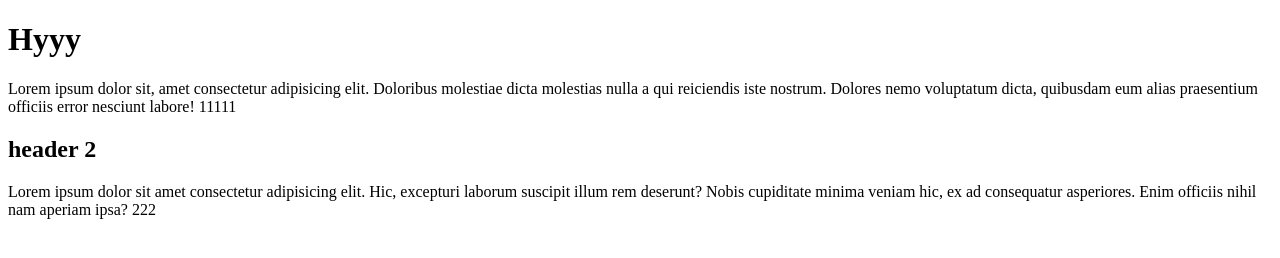
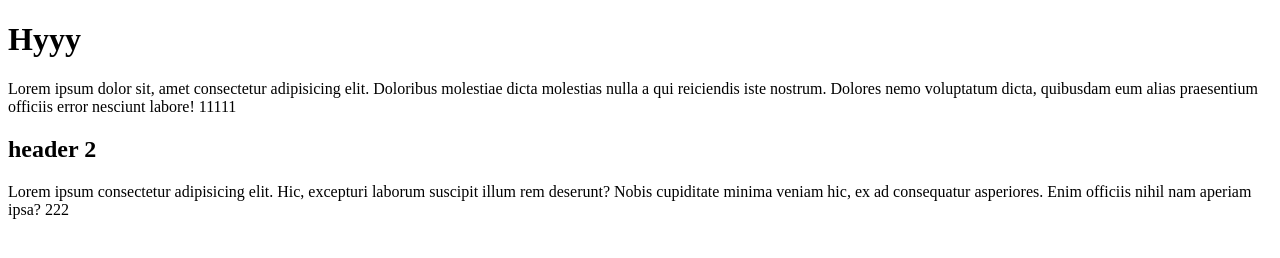
Before and after one commit to raturi7/learningGit, a plain HTML site: page index.html in a window 1280 px wide. Drawn offline with Linux system fonts and the light colour scheme.

```diff
--- a/index.html
+++ b/index.html
@@ -13,7 +13,7 @@
         header 2
     </h2>
     <p>
-        Lorem ipsum dolor sit amet consectetur adipisicing elit. Hic, excepturi laborum suscipit illum rem deserunt? Nobis cupiditate minima veniam hic, ex ad consequatur asperiores. Enim officiis nihil nam aperiam ipsa? 222
+        Lorem ipsum consectetur adipisicing elit. Hic, excepturi laborum suscipit illum rem deserunt? Nobis cupiditate minima veniam hic, ex ad consequatur asperiores. Enim officiis nihil nam aperiam ipsa? 222
     </p>
 </body>
 </html>
```
